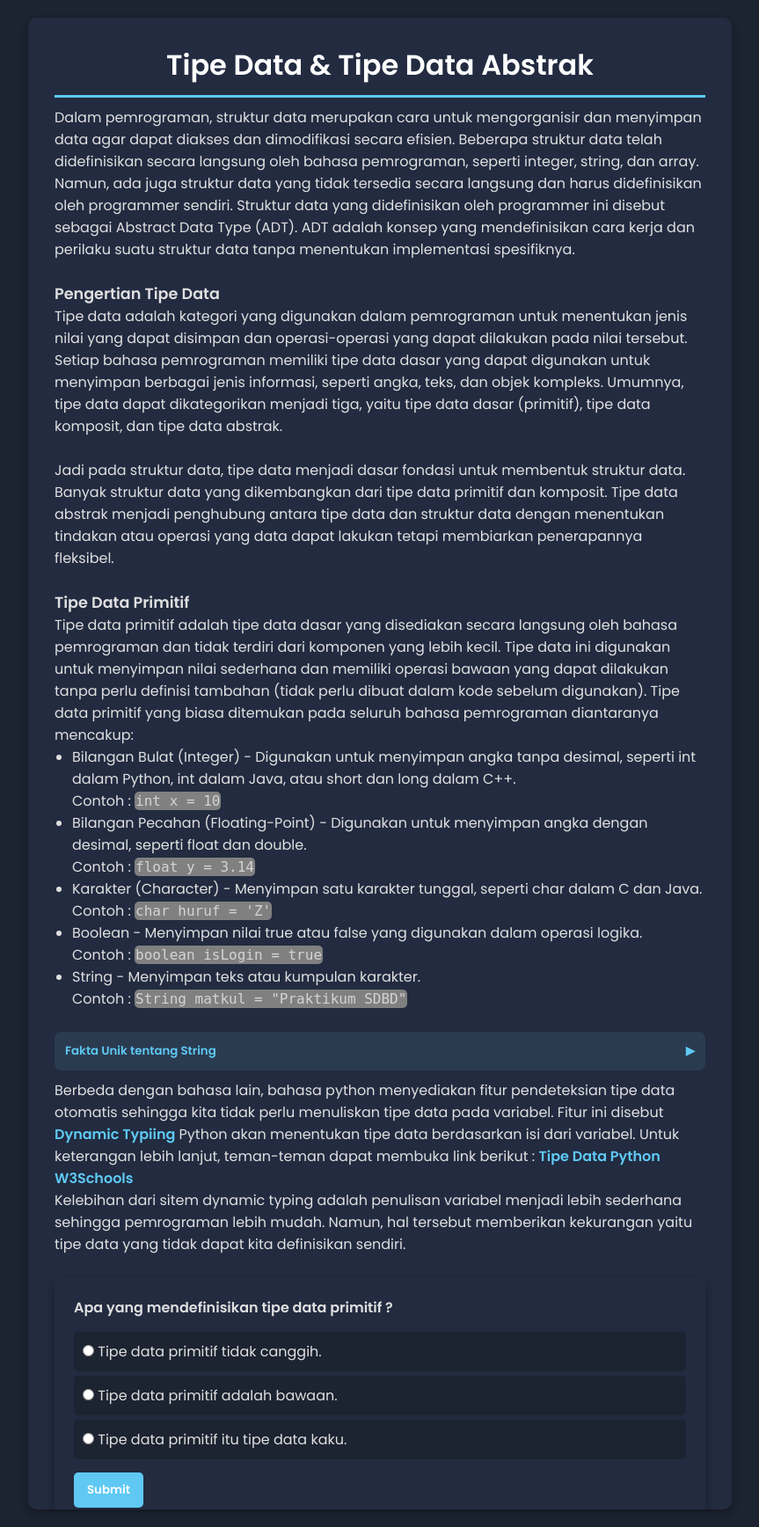
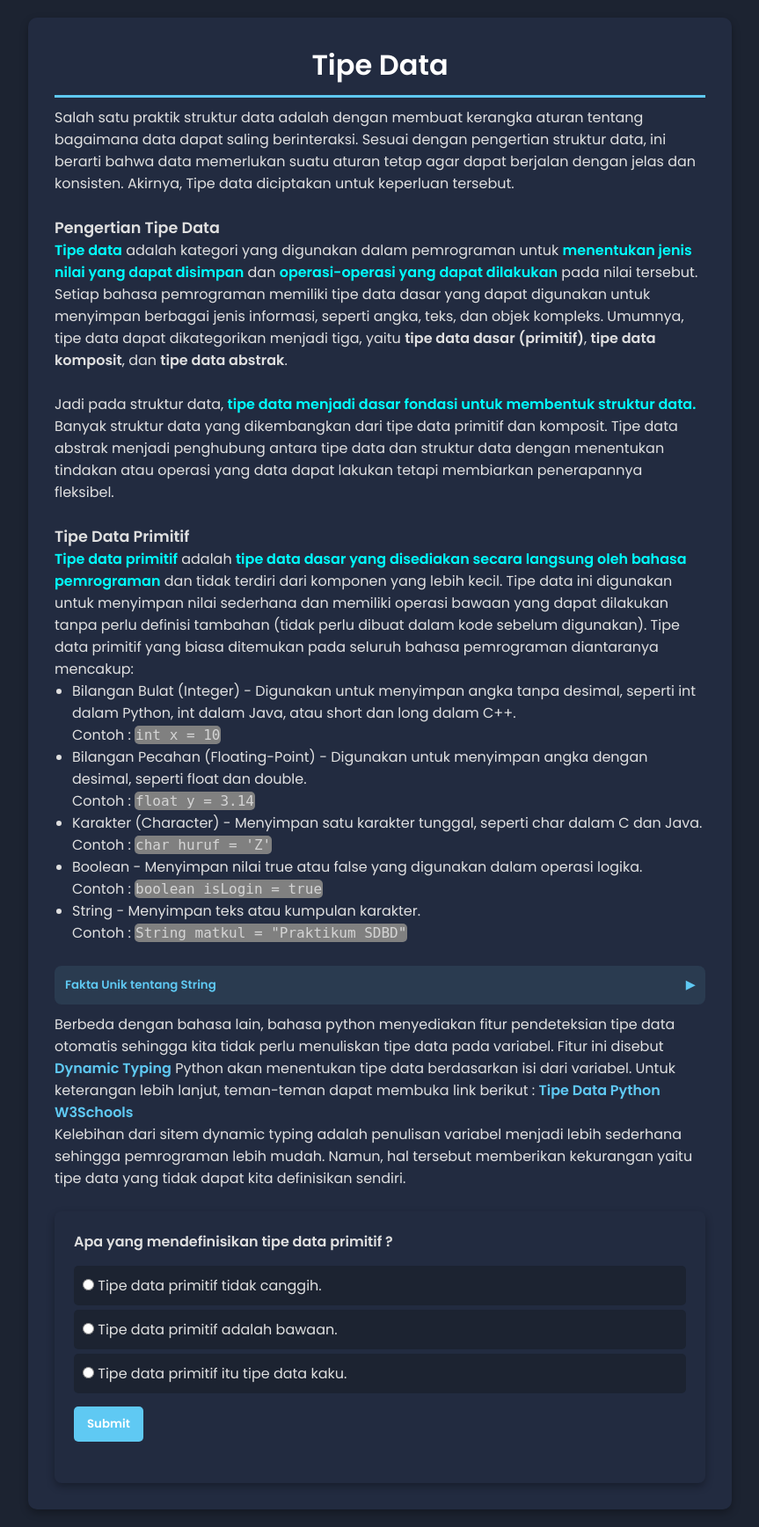
Before and after one commit to KazukiFujimaru/SDBD-KSen, a Flask app: page /materi/p2 in a window 1280 px wide. Shown: the whole page at 88% size, without its empty margins (208-1071 px from the left). Run offline with Flask 2, Linux system fonts and the light colour scheme; some libraries are stand-ins or nearby versions.

Commit message:
Rev : Perbaikan Materi 2
- Merevisi materi 2
- Mengganti ADT ke materi 3
- Mengupdate element
- Menambahkan icon

```diff
--- a/templates/elements.html
+++ b/templates/elements.html
@@ -5,6 +5,7 @@
     <meta name="viewport" content="width=device-width, initial-scale=1.0">
     <title>Resource</title>
     <link rel="stylesheet" href="{{ url_for('static', filename='styles/pgstl.css') }}">
+    <link rel="icon" type="image/x-icon" href="{{ url_for('static', filename='images/favicon.ico') }}">
     <!-- Jika diperlukan, untuk codebox agar typescript sesuai dengan bahasa pemrograman-->
     <!-- Prism.js Core -->
     <link rel="stylesheet" href="https://cdnjs.cloudflare.com/ajax/libs/prism/1.29.0/themes/prism-tomorrow.min.css">
--- a/templates/materi1.html
+++ b/templates/materi1.html
@@ -4,6 +4,7 @@
     <meta charset="UTF-8">
     <meta name="viewport" content="width=device-width, initial-scale=1.0">
     <title>Pertemuan satu : Intro</title>
+    <link rel="icon" type="image/x-icon" href="{{ url_for('static', filename='images/favicon.ico') }}">
     <link rel="stylesheet" href="{{ url_for('static', filename='styles/pgstl.css') }}">
     <!-- Jika diperlukan, untuk codebox agar typescript sesuai dengan bahasa pemrograman-->
     <!-- Prism.js Core -->
--- a/templates/materi2.html
+++ b/templates/materi2.html
@@ -3,7 +3,8 @@
 <head>
     <meta charset="UTF-8">
     <meta name="viewport" content="width=device-width, initial-scale=1.0">
-    <title>Pertemuan Dua : DT & ADT</title>
+    <title>Pertemuan Dua : Tipe Data</title>
+    <link rel="icon" type="image/x-icon" href="{{ url_for('static', filename='images/favicon.ico') }}">
     <link rel="stylesheet" href="{{ url_for('static', filename='styles/pgstl.css') }}">
     <!-- Jika diperlukan, untuk codebox agar typescript sesuai dengan bahasa pemrograman-->
     <!-- Prism.js Core -->
@@ -14,30 +15,28 @@
 </head>
 <body>
     <div class="container">
-        <h1>Tipe Data & Tipe Data Abstrak</h1>
+        <h1>Tipe Data</h1>
         <hr>
         <p>
-            Dalam pemrograman, struktur data merupakan cara untuk mengorganisir dan menyimpan data agar dapat diakses dan dimodifikasi secara efisien.
-            Beberapa struktur data telah didefinisikan secara langsung oleh bahasa pemrograman, seperti integer, string, dan array.
-            Namun, ada juga struktur data yang tidak tersedia secara langsung dan harus didefinisikan oleh programmer sendiri.
-            Struktur data yang didefinisikan oleh programmer ini disebut sebagai Abstract Data Type (ADT).
-            ADT adalah konsep yang mendefinisikan cara kerja dan perilaku suatu struktur data tanpa menentukan implementasi spesifiknya.
+            Salah satu praktik struktur data adalah dengan membuat kerangka aturan tentang bagaimana data dapat saling berinteraksi.
+            Sesuai dengan pengertian struktur data, ini berarti bahwa data memerlukan suatu aturan tetap agar dapat berjalan dengan jelas dan konsisten.
+            Akirnya, Tipe data diciptakan untuk keperluan tersebut.
         </p>
         <br>
         <h3>Pengertian Tipe Data</h3>
         <p>
-            Tipe data adalah kategori yang digunakan dalam pemrograman untuk menentukan jenis nilai yang dapat disimpan dan operasi-operasi yang dapat dilakukan pada nilai tersebut.
+            <span class="highlight">Tipe data</span> adalah kategori yang digunakan dalam pemrograman untuk <span class="highlight">menentukan jenis nilai yang dapat disimpan</span> dan <span class="highlight">operasi-operasi yang dapat dilakukan</span> pada nilai tersebut.
             Setiap bahasa pemrograman memiliki tipe data dasar yang dapat digunakan untuk menyimpan berbagai jenis informasi, seperti angka, teks, dan objek kompleks.
-            Umumnya, tipe data dapat dikategorikan menjadi tiga, yaitu tipe data dasar (primitif), tipe data komposit, dan tipe data abstrak.
+            Umumnya, tipe data dapat dikategorikan menjadi tiga, yaitu <b>tipe data dasar (primitif)</b>, <b>tipe data komposit</b>, dan <b>tipe data abstrak</b>.
             <br><br>
-            Jadi pada struktur data, tipe data menjadi dasar fondasi untuk membentuk struktur data.
+            Jadi pada struktur data, <span class="highlight">tipe data menjadi dasar fondasi untuk membentuk struktur data.</span>
             Banyak struktur data yang dikembangkan dari tipe data primitif dan komposit.
             Tipe data abstrak menjadi penghubung antara tipe data dan struktur data dengan menentukan tindakan atau operasi yang data dapat lakukan tetapi membiarkan penerapannya fleksibel.
         </p>
         <br>
         <h3>Tipe Data Primitif</h3>
         <p>
-            Tipe data primitif adalah tipe data dasar yang disediakan secara langsung oleh bahasa pemrograman dan tidak terdiri dari komponen yang lebih kecil.
+            <span class="highlight">Tipe data primitif</span> adalah <span class="highlight">tipe data dasar yang disediakan secara langsung oleh bahasa pemrograman</span> dan tidak terdiri dari komponen yang lebih kecil.
             Tipe data ini digunakan untuk menyimpan nilai sederhana dan memiliki operasi bawaan yang dapat dilakukan tanpa perlu definisi tambahan (tidak perlu dibuat dalam kode sebelum digunakan).
             Tipe data primitif yang biasa ditemukan pada seluruh bahasa pemrograman diantaranya mencakup:
             <ul>
@@ -73,7 +72,7 @@
             </div>
         </div>
         <p>
-            Berbeda dengan bahasa lain, bahasa python menyediakan fitur pendeteksian tipe data otomatis sehingga kita tidak perlu menuliskan tipe data pada variabel. Fitur ini disebut <a target="_blank" rel="noopener" href="">Dynamic Typiing</a>
+            Berbeda dengan bahasa lain, bahasa python menyediakan fitur pendeteksian tipe data otomatis sehingga kita tidak perlu menuliskan tipe data pada variabel. Fitur ini disebut <a target="_blank" rel="noopener" href="">Dynamic Typing</a>
             Python akan menentukan tipe data berdasarkan isi dari variabel. Untuk keterangan lebih lanjut, teman-teman dapat membuka link berikut : <a target="_blank" rel="noopener" href="https://www.w3schools.com/python/python_datatypes.asp">Tipe Data Python W3Schools</a>
             <br>
             Kelebihan dari sitem dynamic typing adalah penulisan variabel menjadi lebih sederhana sehingga pemrograman lebih mudah.
@@ -112,7 +111,7 @@
         <div class="hidden-content hidden">
             <h3>Tipe Data Komposit</h3>
             <p>
-                Tipe data komposit adalah tipe data yang mampu menyimpan lebih dari satu nilai dalam satu variabel dengan berbagai cara pengorganisasian data.
+                <span class="highlight">Tipe data komposit</span> adalah tipe data yang <span class="highlight">mampu menyimpan lebih dari satu nilai dalam satu variabel</span> dengan berbagai cara pengorganisasian data.
                 Tipe ini digunakan untuk mengelola kumpulan data yang memiliki hubungan atau relasi.
             </p>
             <br>
@@ -131,12 +130,12 @@ print(koordinat)  # Output: (12.5, 45.7)</code></pre>
             Data dalam tipe komposit sering memiliki keterkaitan antar elemen. Oleh karena itu, data ini dapat disusun dalam berbagai bentuk, seperti:
             <ul>
                 <li>
-                    Linier, yaitu struktur data yang menyusun elemen secara berurutan seperti Array dan Linked List. Contoh :
+                    <span class="highlight">Linier</span>, yaitu struktur data yang menyusun elemen secara berurutan seperti Array dan Linked List. Contoh :
                     <pre class = "code-box"><code class ="language-python">antrian = ["Oberon", "Lysander", "Hermia"]  # Elemen disini disusun secara linier.
 print(antrian[0])  # Output: Oberon</code></pre>
                 </li>
                 <li>
-                    Hierarkis, Struktur data yang memiliki hubungan <i>parent-child</i> atau node (titik) yang saling terhubung. Contoh :
+                    <span class="highlight">Hierarkis</span>, Struktur data yang memiliki hubungan <i>parent-child</i> atau node (titik) yang saling terhubung. Contoh :
                     <pre class="code-box"><code class="language-python"># Membuat struktur pohon dengan dictionary
 tree = {
     "A": ["B", "C"],    # A memiliki dua anak: B dan C
@@ -153,7 +152,7 @@ print(tree["A"])  # Output: ['B', 'C']
 # Ini maksudnya ketika kita mengakses 'A', pilihan 'B' dan 'C' muncul.</code></pre>
                 </li>
                 <li>
-                    Tabular, Data disusun dalam format baris dan kolom seperti dalam tabel database atau DataFrame di Python.
+                    <span class="highlight">Tabular</span>, Data disusun dalam format baris dan kolom seperti dalam tabel database atau DataFrame di Python.
                     <pre class="code-box"><code class="language-python">import pandas as pd
 # Membuat data frame dengan 3 baris dan 3 kolom
 df = pd.DataFrame({
@@ -173,7 +172,7 @@ df = pd.DataFrame({
                     </div>
                 </li>
                 <li>
-                    Asosiatif, Data disusun dalam pasangan kunci-nilai (key-value pairs) untuk pencarian cepat. Contoh :
+                    <span class="highlight">Asosiatif</span>, Data disusun dalam pasangan kunci-nilai (key-value pairs) untuk pencarian cepat. Contoh :
                     <pre class="code-box"><code class="language-python">mahasiswa = {
     "NIM001": {"Nama": "Azmi", "Jurusan": "TI"},
     "NIM002": {"Nama": "Thariq", "Jurusan": "RPL"}
@@ -212,61 +211,89 @@ print(mahasiswa["NIM001"]["Nama"])  # Output: Azmi</code></pre>
                 </div>
             </div>
             <div class="hidden-content hidden">
-                <h3>Tipe Data Abstrak</h3>
+                <h3>Menentukan Struktur Data</h3>
                 <p>
-                    Tipe Data Abstrak (ADT) adalah konsep model untuk struktur data yang mendefinisikan operasi-operasi yang dapat dilakukan pada data tanpa menentukan bagaimana operasi tersebut diimplementasikan.
-                    ADT memberikan kerangka struktur untuk apa yang data bisa lakukan dan apa yang data tidak bisa lakukan.
-                    <br><br>
-                    Karena ADT hanya berfokus pada logika operasi dan tidak bergantung pada cara kerja bahasa pemrograman, konsep ini dapat diterapkan di berbagai bahasa pemrograman.
-                    Implementasi ADT dibuat secara langsung dalam kode oleh pengembang, karena bahasa pemrograman umumnya tidak menyediakan ADT secara langsung dan hanya menyediakan alat atau tipe data dasar untuk membangunnya.
+                    Untuk memahami bagaimana struktur data bekerja dan diterapkan, kita akan melakukan kegiatan praktik pada bahasa pemrograman Python.
+                    Karena pegunaan <span class="highlight">tipe data dalam bahasa pemrograman Python tidak perlu dideklarasikan/dituliskan</span> seperti di bahasa pemrograman lain (Seperti Java),
+                    maka kita dapat mengecek tipe data pada Python dengan menjalankan perintah berikut :
+                    <pre class="code-box"><code class="language-python">print(type(nama_variabel))</code></pre>
+                    Dengan contoh :
+                    <pre class="code-box"><code class="language-python">x = 10
+print(type(x))
+# Output : class 'int'</code></pre>
+                    <div class="accordion">
+                        <button class="accordion-header">
+                            Keterangan Tentang Kode
+                            <span class="accordion-icon">▶</span>
+                        </button>
+                        <div class="accordion-content">
+                            <p>
+                                Perintah <span class="code-bit">print()</span> digunakan untuk menampilkan kode pada terminal.
+                                <br><br>
+                                Terminal Komputer atau Command-Line Interface (CLI) adalah tampilan berbasis text yang dapat digunakan untuk berinteraksi dengan komputer dengan mengetikan perintah dan langsung melihat hasilnya.
+                                Terminal pada Windows dapat beruma Command Prompt dan PowerShell. Ini juga termasuk bagian terminal di Visual Studio Code.
+                                <br><br>
+                                Untuk mengeksekusi script bahasa pemrograman (seperti file berekstensi .py), kita memasukan perintah di terminal dengan menggunakan aplikasi interpreter yang akan menjalankan script dan memberikan hasil di terminal.
+                                Perintah print ini nantinya akan menampilkan teks di terminal.
+                                <br><br>
+                                Untuk <span class="code-bit">type(nama_variabel)</span>, perintah ini akan mengeluarkan hasil berupa teks yang akan menampilkan tipe data dari variabel yang dibuat.
+                            </p>
+                        </div>
+                    </div>
                 </p>
                 <br>
-                <h3>Contoh Penerapan ADT</h3>
-                Berikut adalah salah satu contoh bagaimana ADT diguunakan pada suatu program :
-                <pre class="code-box"><code class="language-python">class Stack:
-def __init__(self):
-    self.stack = []  # Menggunakan list untuk menyimpan elemen stack
-
-def push(self, data):
-    # Menambahkan elemen ke dalam stack
-    self.stack.append(data)
-
-def pop(self):
-    # Menghapus dan mengembalikan elemen teratas dari stack
-    if not self.is_empty():
-        return self.stack.pop()
-    return "Stack kosong"
-
-def peek(self):
-    # Mengembalikan elemen teratas tanpa menghapusnya
-    if not self.is_empty():
-        return self.stack[-1]
-    return "Stack kosong"
-
-def is_empty(self):
-    # Mengecek apakah stack kosong
-    return len(self.stack) == 0
-
-def size(self):
-    # Mengembalikan jumlah elemen dalam stack
-    return len(self.stack)
-
-def display(self):
-    # Menampilkan elemen stack
-    print(self.stack[::-1])  # Menampilkan dalam urutan terbalik (elemen teratas dulu)
-
-# Contoh penggunaan
-s = Stack()
-s.push(10)
-s.push(20)
-s.push(30)
-s.display()  # Output: [30, 20, 10]
-
-print(s.pop())  # Output: 30
-print(s.peek())  # Output: 20
-print(s.is_empty())  # Output: False</code></pre>
+                <h3>Praktik Tipe Data</h3>
+                <p>
+                    Seperti yang dijelaskan sebelumnya, <span class="highlight">data mendefinisikan apa yang data boleh lakukan dan apa yang data tidak boleh lakukan</span>.
+                    Salah satu contohnya adalah pada kode berikut dimana kita akan mencoba melakukan operasi pada tipe data integer dan tipe data string :
+                    <pre class="code-box"><code class="language-python">x = 10
+y = "Ini String"
+print(x + y)
+# Output : TypeError: unsupported operand type(s) for +: 'int' and 'str'</code></pre>
+                </p>
+                <div class="accordion">
+                    <button class="accordion-header">
+                        Keterangan Tentang Kode
+                        <span class="accordion-icon">▶</span>
+                    </button>
+                    <div class="accordion-content">
+                        <p>
+                            Operasi tersebut menghasilkan error karena perbedaan tipe data. Pada operasi di kode tersebut, kita melakukan operasi matematika penambahan antara Integer dan String.
+                            <br><br>
+                            Tipe data String yang berupa text dan Integer yang berupa angka tidak dapat dioperasikan dengan penambahan secara matematis karena text dan angka tidak sama.
+                            <br><br>
+                            Operasi penambahan bisa dilakukan jika angka pada variabel <span class="code-bit">x</span> diubah terlebih dahulu menjadi string.
+                            Namun jika angka diubah jadi string, maka operasi penambahan antara string hanya akan menghasilkan teks yang digabung.
+                            Pada contoh tersebut jika angka pada x diubah jadi string maka nanti hasilnya adalah "Ini String10"
+                        </p>
+                    </div>
+                </div>
+            <p>
+                Untuk memahami operasi pada variabel yang tersedia di Python, teman-teman akan mempelajarinya di mata kuliah Algoritma dan Pemrograman.
+                Jika teman-teman penasaran dengan operasi apa saja yang dapat dilakukan, teman-teman dapat buka link berikut : <a target="_blank" rel="noopener" href="https://www.w3schools.com/python/python_operators.asp">Operasi pada Python</a>
+            </p>
+            <hr>
+            <h2>Tugas</h2>
+            <div class="practice-item">
+                <div class="practice-header">
+                    <span class="practice-title">1. Menentukan Tipe Data pada Variabel</span>
+                </div>
+                <p>Teman-teman akan mencoba menentukan tipe data dari variabel yang sudah diberikan.</p>
             </div>
-        </div>
+            <div class="practice-item">
+                <div class="practice-header">
+                    <span class="practice-title">2. Mempraktikan Operasi pada variabel</span>
+                </div>
+                <p>Teman-teman akan menguji operasi-operasi pada variabel yang telah diberikan.</p>
+            </div>
+            <div class="practice-item">
+                <div class="practice-header">
+                    <span class="practice-title">Detail Tugas</span>
+                </div>
+                <p>Instruksi tentang tugas dapat diliaht dengan klik tombol dibawah :</p>
+                <a target="_blank" rel="noopener"href="https://pastebin.com/raw/4J3KzAhG" class="practice-btn">Kerjakan</a>
+            </div>
+            </div>
 
         <div class="footer-content">
             <p>&copy; <span id="year"></span> Kazuki Fujimaru - RIT</p>
```
Also changed, not shown: templates/materi3.html (added, +62 -0 lines), static/images/favicon.ico (added).
